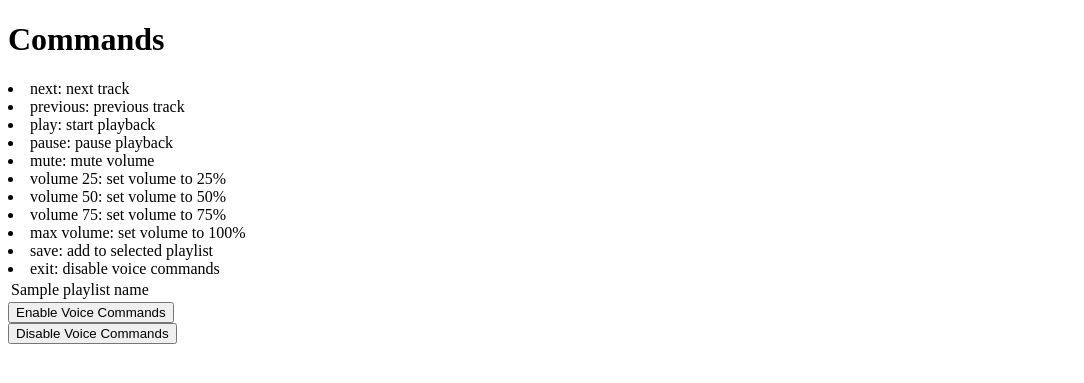
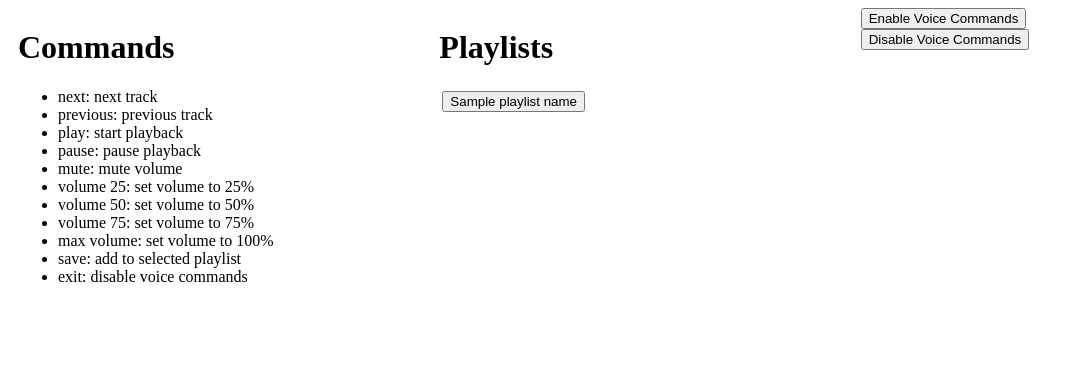
Before and after one commit to angellsoliss/spotify_voice_controls, a Flask app: template templates/mediaControl.html in a window 1280 px wide. Shown: the top 383 px of the page, without its empty margins (0-1084 px from the left). Run offline with Flask 3, Linux system fonts and the light colour scheme; the template is opened without the code that fills it: most values are stand-ins (such as "Sample title", 1, 10 or a date in 2020).

Commit message:
structured commands on html page, get playlist names on click

```diff
--- a/app.py
+++ b/app.py
@@ -136,7 +136,7 @@ def callback():
         #redirect user to app functionality page
         return redirect('/media_control')
 
-@app.route('/media_control')
+@app.route('/media_control', methods=['POST', 'GET'])
 def media_control():
     #check if access token is present within session
     if 'access_token' not in session:
@@ -159,6 +159,10 @@ def media_control():
     playlist_names = []
     for playlist in playlists:
         playlist_names.append(f"{playlist['name']}")
+
+    if request.method == 'POST':
+        playlist_name = request.form.get('playlist_name', '')
+        print(playlist_name)
 
     return render_template('mediaControl.html', playlist_names=playlist_names)
 
--- a/static/css/styles.css
+++ b/static/css/styles.css
@@ -0,0 +1,9 @@
+.wrapper {
+    display: flex;
+    justify-content: space-between;
+}
+
+.wrapper > div {
+    flex: 1;
+    margin: 0 10px;
+}
--- /dev/null
+++ b/tempCodeRunnerFile.py
@@ -0,0 +1 @@
+()
--- a/templates/mediaControl.html
+++ b/templates/mediaControl.html
@@ -8,6 +8,7 @@
 <div class="wrapper">
     <div class="commands_box">
         <h1>Commands</h1>
+        <ul>
             <li>next: next track</li>
             <li>previous: previous track</li>
             <li>play: start playback</li>
@@ -19,15 +20,21 @@
             <li>max volume: set volume to 100%</li>
             <li>save: add to selected playlist</li>
             <li>exit: disable voice commands</li>
+        </ul>
     </div>
     <div class="playlist_box">
+        <h1>Playlists</h1>
+        <form action="media_control" method="post">
         <table>
         {% for name in playlist_names %}
             <tr>
-                <td>{{ name }}</td>
+                <td>
+                    <button type="submit" name="playlist_name" value="{{ name }}">{{ name }}</button>
+                </td>
             </tr>
             {% endfor %}
         </table>
+        </form>
     </div>
     <div class="control_box">
         <form action="/listen" method="get">
```
Lines whose indentation alone changed are shown as unchanged.
